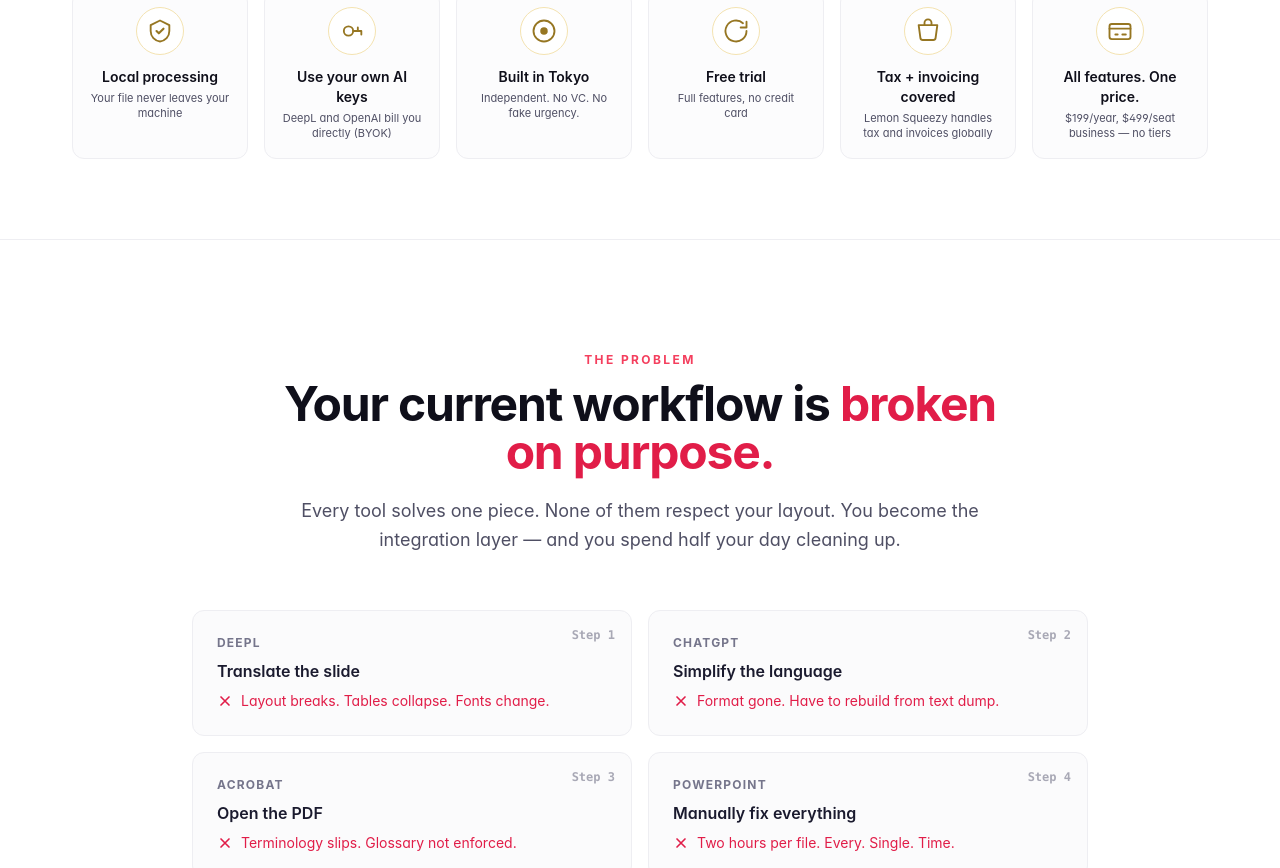
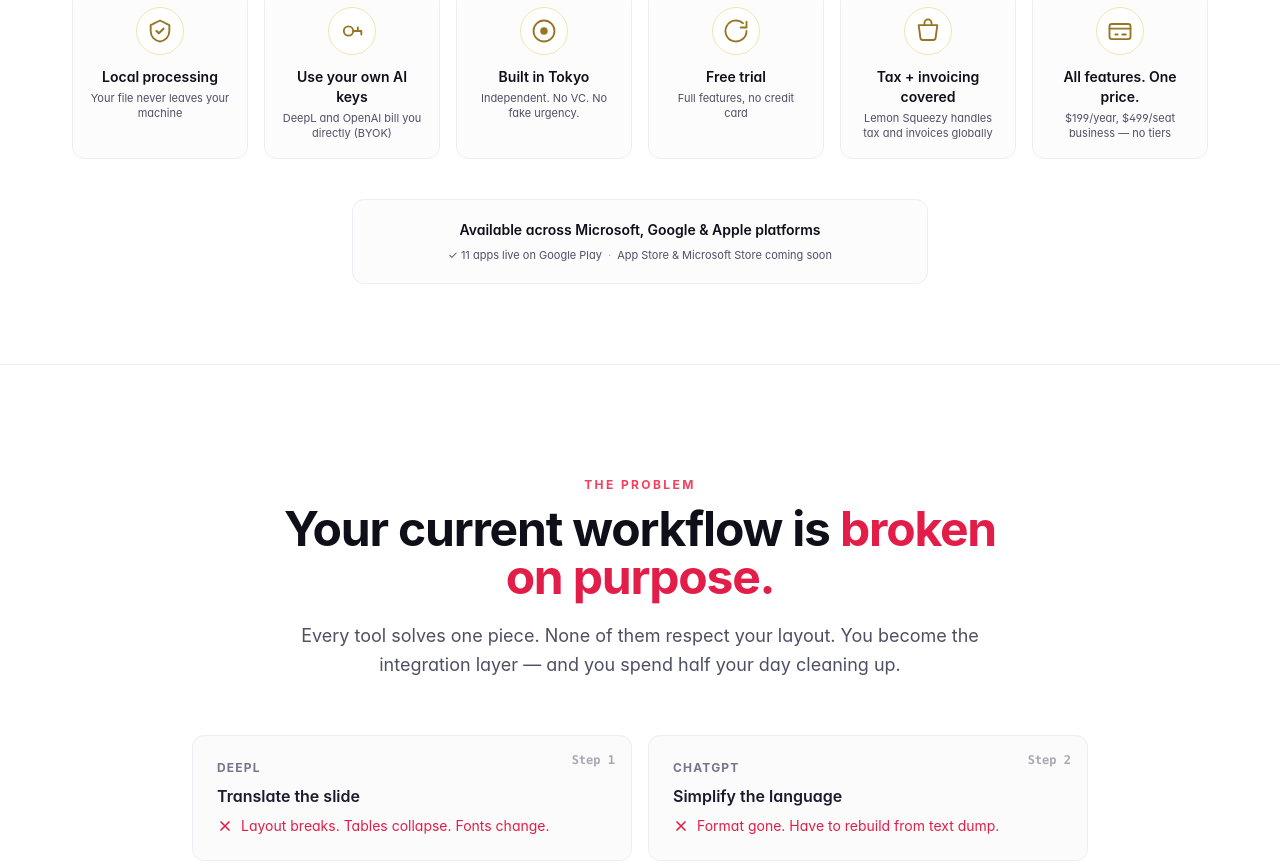
Before and after one commit to HarmonicInsight/web-site-insight-global, a Next.js app: page / in a window 1280 px wide. Shown: the part 3497-4365 px from the top of the page. Built offline with nearby package versions, Linux system fonts and the light colour scheme; a web font is replaced by a local one.

Commit message:
Add cross-platform availability note to trust badges
Microsoft / Google / Apple platforms. 11 apps live on Google Play;
App Store & Microsoft Store coming soon (accurate status, not yet published).

Co-Authored-By: Claude Opus 4.8 (1M context) <noreply@anthropic.com>

```diff
--- a/src/components/TrustBadgesSection.tsx
+++ b/src/components/TrustBadgesSection.tsx
@@ -119,6 +119,17 @@ export default function TrustBadgesSection() {
             </div>
           ))}
         </div>
+
+        <div className="mt-10 mx-auto max-w-xl rounded-xl border border-ink-100 bg-ink-50/40 px-6 py-5 text-center">
+          <div className="text-sm font-semibold text-ink-900">
+            Available across Microsoft, Google &amp; Apple platforms
+          </div>
+          <div className="text-[11px] text-ink-500 leading-snug mt-2">
+            ✓ 11 apps live on Google Play
+            <span className="mx-1.5 text-ink-300">·</span>
+            App Store &amp; Microsoft Store coming soon
+          </div>
+        </div>
       </div>
     </section>
   );
```
